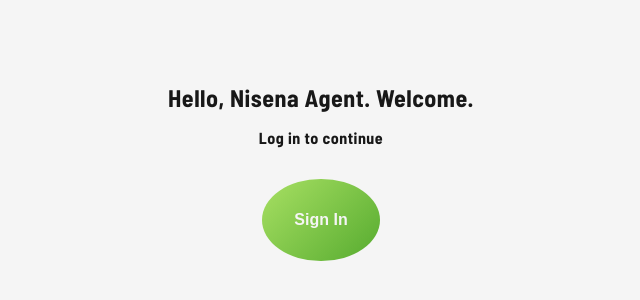
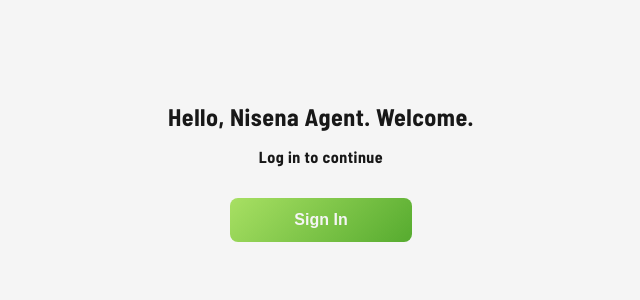
Before and after one commit to chengivan2/tripmate, a Next.js app: page / in a window 1280 px wide. Shown: the part 228-528 px from the top of the page, without its empty margins (319-959 px from the left). Built offline with nearby package versions, Linux system fonts and the light colour scheme; a web font is replaced by a local one.

Commit message:
Styled home-sign-in-button

```diff
--- a/src/app/main.css
+++ b/src/app/main.css
@@ -19,11 +19,13 @@
 }
 
 .home-sign-in-button {
+  outline: none;
+  border: none;
   display: flex;
   justify-content: center;
   align-items: center;
-  padding: 2rem;
-  border-radius: 50%;
+  padding: .8rem 4rem;
+  border-radius: .5rem;
   background: linear-gradient(135deg, #a8e063, #56ab2f);
   color: #f5f5f5;
   font-weight: 600;
```
